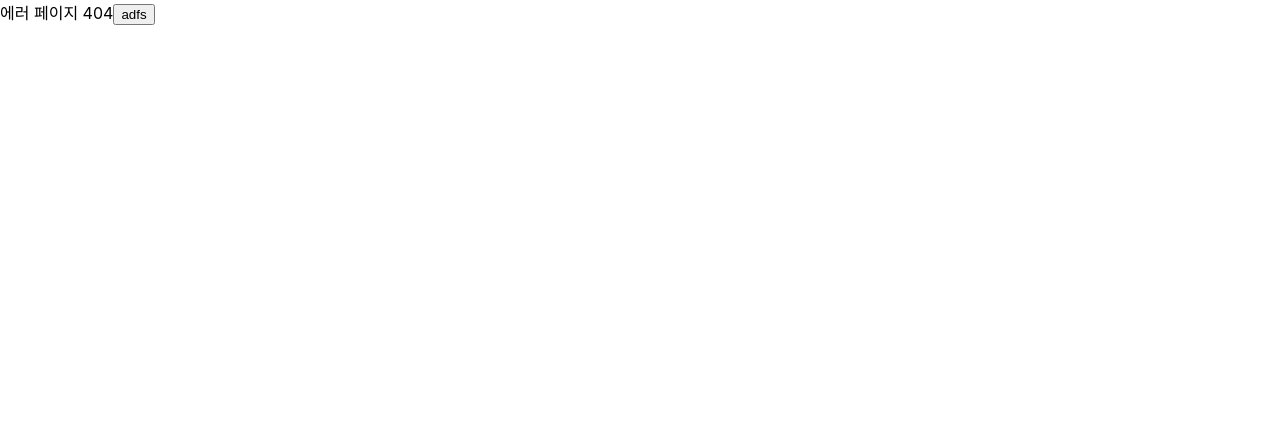
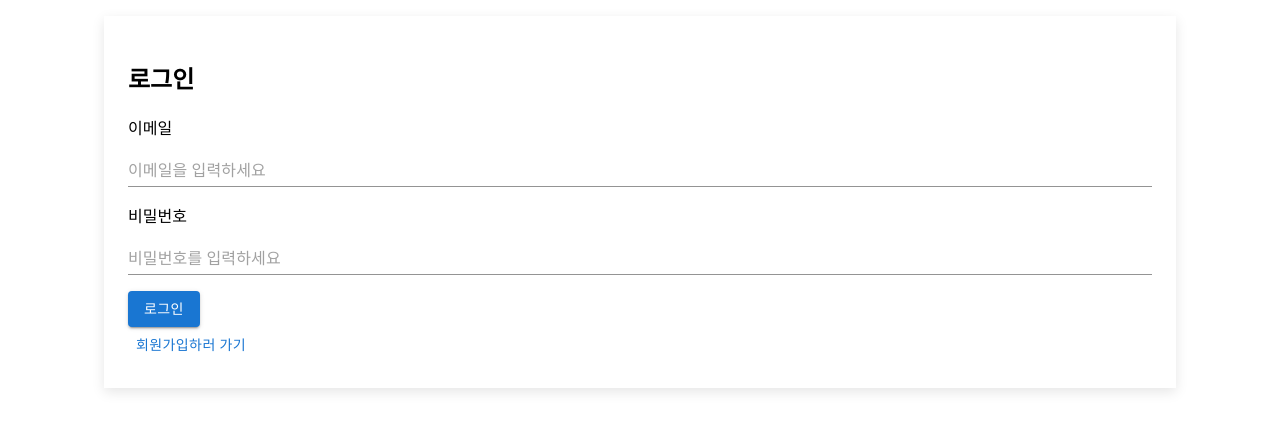
Before and after one commit to dudgns5845/Final_Project_FE, a React (Create React App) app in the folder final_project/: page /login in a window 1280 px wide. Shown: the top 430 px of the page. Built offline with nearby package versions, Linux system fonts and the light colour scheme.

Commit message:
login페이지 작성중
메인페이지에서 회원가입 페이지로 한번에 넘어가는 기능 추가 요망

```diff
--- a/final_project/src/App.js
+++ b/final_project/src/App.js
@@ -3,6 +3,9 @@ import MainPage from "./pages/MainPage";
 import { ThemeProvider } from "styled-components";
 import theme from "./style/theme";
 import ErrorPage from "./pages/ErrorPage";
+import Login from "./pages/LoginPage";
+
+
 function App() {
   return (
 
@@ -13,9 +16,9 @@ function App() {
         <Routes>
           <Route path="/" element={<MainPage />} />
           <Route path="*" element={<ErrorPage />} />
-          {/* <Route path="/login" element={<Login />} />
+          <Route path="/login" element={<Login />} />
 
-        <Route path="/postpage" element={<PostPage />} /> */}
+        {/* <Route path="/postpage" element={<PostPage />} /> */}
         </Routes>
       </BrowserRouter>
     </ThemeProvider>
--- /dev/null
+++ b/final_project/src/pages/LoginPage.js
@@ -0,0 +1,279 @@
+import React, { useCallback, useEffect, useState } from "react";
+import Button from "@mui/material/Button";
+import Input from "@mui/material/Input";
+import Snackbar from "@mui/material/Snackbar";
+import InputLabel from '@mui/material/InputLabel';
+import MenuItem from '@mui/material/MenuItem';
+import FormControl from '@mui/material/FormControl';
+import Select from '@mui/material/Select';
+
+const ariaLabel = { "aria-label": "description" };
+
+export default function Login(props) {
+  // login, register 페이지 스위치
+  const [auth, setAuth] = useState(false);
+
+  // 아이디, 비밀번호 등
+  const [userId, setUserId] = useState("");
+  const [nickName, setNickName] = useState("");
+  const [password, setPassword] = useState("");
+  const [passwordConfirm, setPasswordConfirm] = useState("");
+  const [age, setAge] = useState('');
+
+  // 조건 오류 메시지
+  const [userIdMessege, setUserIdMessege] = useState("");
+  const [passwordMessage, setPasswordMessage] = useState("");
+  const [passwordConfirmMessage, setPasswordConfirmMessage] = useState("");
+
+  const [errorMessage, setErrorMessage] = useState("");
+
+  // 유효성 검사
+  const [isUserId, setIsUserId] = useState(false);
+  const [isPassword, setIsPassword] = useState(false);
+  const [isPasswordConfirm, setIsPasswordConfirm] = useState(false);
+
+  // MUI snackbar
+  const state = {
+    open: false,
+    errorMessage,
+    vertical: "top",
+    horizontal: "center",
+  };
+
+  const [snackOpen, setsnackOpen] = useState(false);
+
+  const handleClose = () => {
+    setsnackOpen(false);
+  };
+
+  const onSubmitHandler = () => {
+    // e.preventDefault();
+    if (!isUserId) {
+      return setErrorMessage("이메일을 확인해주세요");
+    }
+    if (!isPassword) {
+      return setErrorMessage("비밀번호를 확인해주세요");
+    }
+    if (!isPasswordConfirm) {
+      return setErrorMessage("비밀번호가 일치하지 않습니다");
+    }
+    if (nickName.length === 0) {
+      return setErrorMessage("닉네임을 입력해주세요");
+    }
+    if (passwordConfirm.length === 0) {
+      return setErrorMessage("비밀번호 확인을 입력해주세요");
+    }
+
+    console.log(body);
+    return setErrorMessage("회원가입 성공");
+  };
+
+  const buttons = (
+    <>
+      <Button
+        variant="contained"
+        onClick={() => {
+          setsnackOpen(true);
+          onSubmitHandler();
+        }}
+      >
+        {auth ? "회원가입" : "로그인"}
+      </Button>
+    </>
+  );
+
+  // 이메일 조건 확인
+  const onChangeUserId = (e) => {
+    const idRegex =
+      /^[0-9a-zA-Z]([+=-_.]?[0-9a-zA-Z])*@[0-9a-zA-Z]([+=-_.]?[0-9a-zA-Z])*.[a-zA-Z]{2,15}$/;
+    const idCurrent = e.target.value;
+    setUserId(idCurrent);
+    if (!idRegex.test(idCurrent)) {
+      setUserIdMessege("이메일 형식이 아닙니다.");
+      setIsUserId(false);
+    } else {
+      setUserIdMessege("올바른 이메일 형식입니다.");
+      setIsUserId(true);
+    }
+  };
+  // 비밀번호 조건 확인
+  const onChangePassword = useCallback((e) => {
+    const passwordRegex =
+      /^(?=.*[a-zA-Z])(?=.*[!@#$%^*+=-])(?=.*[0-9]).{8,15}$/;
+    const passwordCurrent = e.target.value;
+    setPassword(passwordCurrent);
+    if (!passwordRegex.test(passwordCurrent)) {
+      setPasswordMessage(
+        "알파벳+숫자+특수문자 조합으로 8자리 이상 15자리 이하로 입력해주세요"
+      );
+      setIsPassword(false);
+    } else {
+      setPasswordMessage("안전한 비밀번호 형식입니다");
+      setIsPassword(true);
+    }
+  }, []);
+  // 비밀번호 일치 확인
+  const onChangePasswordConfirm = (e) => {
+    const passwordConfirmCurrent = e.target.value;
+    setPasswordConfirm(passwordConfirmCurrent);
+  };
+  useEffect(() => {
+    if (passwordConfirm.length > 0) {
+      if (password === passwordConfirm) {
+        setIsPasswordConfirm(true);
+        setPasswordConfirmMessage("비밀번호 확인 완료");
+      } else {
+        setIsPasswordConfirm(false);
+        setPasswordConfirmMessage("비밀번호가 일치하지 않습니다");
+      }
+    }
+  }, [password, passwordConfirm]);
+
+  // 값 가져오기
+  const onChangeNickName = (e) => {
+    setNickName(e.target.value);
+    };
+  const handleChange = (event) => {
+    setAge(event.target.value);
+    };
+
+  // 확인용
+  const body = {
+    userid: userId,
+    nickname: nickName,
+    password: password,
+    passwordConfirm: passwordConfirm,
+  };
+
+  // api 연결용
+
+  // 중복 확인
+  const onDoublingHandler = (e) => {
+    e.preventDefault();
+    console.log(userId);
+  };
+
+  // login or register 제출
+
+  // login register 스위치
+  const onChangeHandler = (e) => {
+    e.preventDefault();
+    auth ? setAuth(false) : setAuth(true);
+  };
+
+  return (
+    <div
+      style={{
+        margin: "auto",
+        width: "80vw",
+        height: "80%",
+        marginTop: "2vh",
+        padding: "3vh",
+        boxShadow: "rgba(0, 0, 0, 0.1) 0px 4px 12px",
+      }}
+    >
+      <h2>{!auth ? "로그인" : "회원가입"}</h2>
+      <form>
+        <p>이메일</p>
+        <Input
+          fullWidth
+          placeholder="이메일을 입력하세요"
+          inputProps={ariaLabel}
+          onChange={onChangeUserId}
+        />
+        {auth && (
+          <>
+            <p style={{ marginTop: "-10px" }} />
+            <Button variant="outlined" onClick={onDoublingHandler}>
+              중복확인
+            </Button>
+          </>
+              )}
+        <br />
+        {auth && userId.length > 1 && isUserId ? (
+          <span>{userIdMessege}</span>
+        ) : (
+          <span>{userIdMessege}</span>
+              )}
+        <p>비밀번호</p>
+        <Input
+          fullWidth
+          type="password"
+          placeholder="비밀번호를 입력하세요"
+          onChange={onChangePassword}
+        />
+        <br />
+        {auth && password.length > 1 && isPassword ? (
+          <span>{passwordMessage}</span>
+        ) : (
+          <span>{passwordMessage}</span>
+        )}
+        {auth && (
+          <>
+            <p>비밀번호 확인</p>
+            <Input
+              fullWidth
+              type="password"
+              placeholder="비밀번호를 한번 더 입력하세요"
+              onChange={onChangePasswordConfirm}
+            />
+            <br />
+            {passwordConfirm.length > 1 && !isPasswordConfirm ? (
+              <span>{passwordConfirmMessage}</span>
+            ) : (
+              <span>{passwordConfirmMessage}</span>
+            )}
+          </>
+        )}
+        <p />
+        {auth && (
+          <>
+            <p>닉네임</p>
+            <Input
+              fullWidth
+              type="text"
+              placeholder="닉네임을 입력하세요"
+              onChange={onChangeNickName}
+            />
+            <FormControl variant="standard" sx={{ width: "100%", paddingBottom: "10px", marginTop: "10px" }}>
+            <InputLabel id="demo-simple-select-standard-label">관심 지역</InputLabel>
+            <Select
+            labelId="demo-simple-select-standard-label"
+            id="demo-simple-select-standard"
+            value={age}
+            onChange={handleChange}
+            label="Age"
+            >
+            <MenuItem value="">
+                <em>---지역 선택---</em>
+            </MenuItem>
+            <MenuItem value={10}>서울</MenuItem>
+            <MenuItem value={20}>대구</MenuItem>
+            <MenuItem value={30}>함덕</MenuItem>
+            </Select>
+            </FormControl>
+            <br/>
+          </>
+        )}
+
+        <div>
+          {buttons}
+          <Snackbar
+            anchorOrigin={{
+              vertical: "top",
+              horizontal: "center",
+            }}
+            open={snackOpen}
+            autoHideDuration={2000}
+            message={errorMessage}
+            onClose={handleClose}
+            key={state.vertical + state.horizontal}
+          ></Snackbar>
+        </div>
+      </form>
+      <Button variant="text" onClick={onChangeHandler}>
+        {auth ? "뒤로" : "회원가입하러"} 가기
+      </Button>
+    </div>
+  );
+}
--- a/final_project/src/pages/MainPage.js
+++ b/final_project/src/pages/MainPage.js
@@ -1,9 +1,17 @@
-import React from "react";
+import React, { useState } from "react";
 import ScreenSize from "../shared/ScreenSize";
+import { Link, useNavigate } from "react-router-dom"
+
 export default function MainPage() {
+    const navigate = useNavigate()
+    const [register, setRegister] = useState(true)
+    const onRegister = () => {
+        navigate('/login', )
+    }
+    navigate('/login', {})
     return (
         <ScreenSize>
-            <>메인페이지입ㅁㄴㅇㄹㅁㄴㅇㄹㅁㄴㄹㅇㅁㄴㅇㄹㅁㄴㅇㄹㅁㄴㅇㄹㅁㄴㅇㄹㅁㄴㅇㄹㅁㅁㄴㅇㄹㅁㄴㅇㄹㅁㄴㅇㄹㅁㄴㅇㄹㅁㄴㅇㄹ다</>
-            <button>adfs</button>
+            <h1>메인페이지</h1>
+            <Link to="/login">로그인 및 회원가입</Link>
         </ScreenSize>)
 }
```
